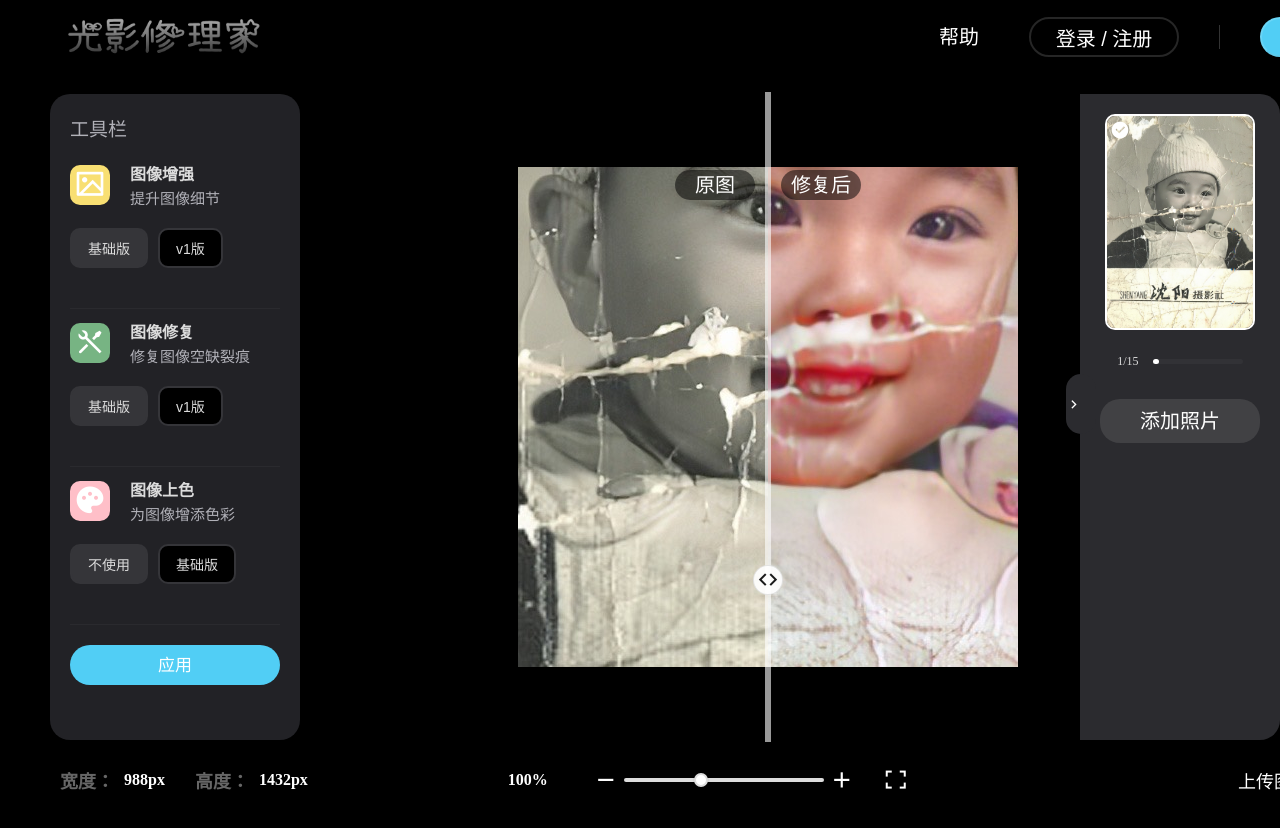
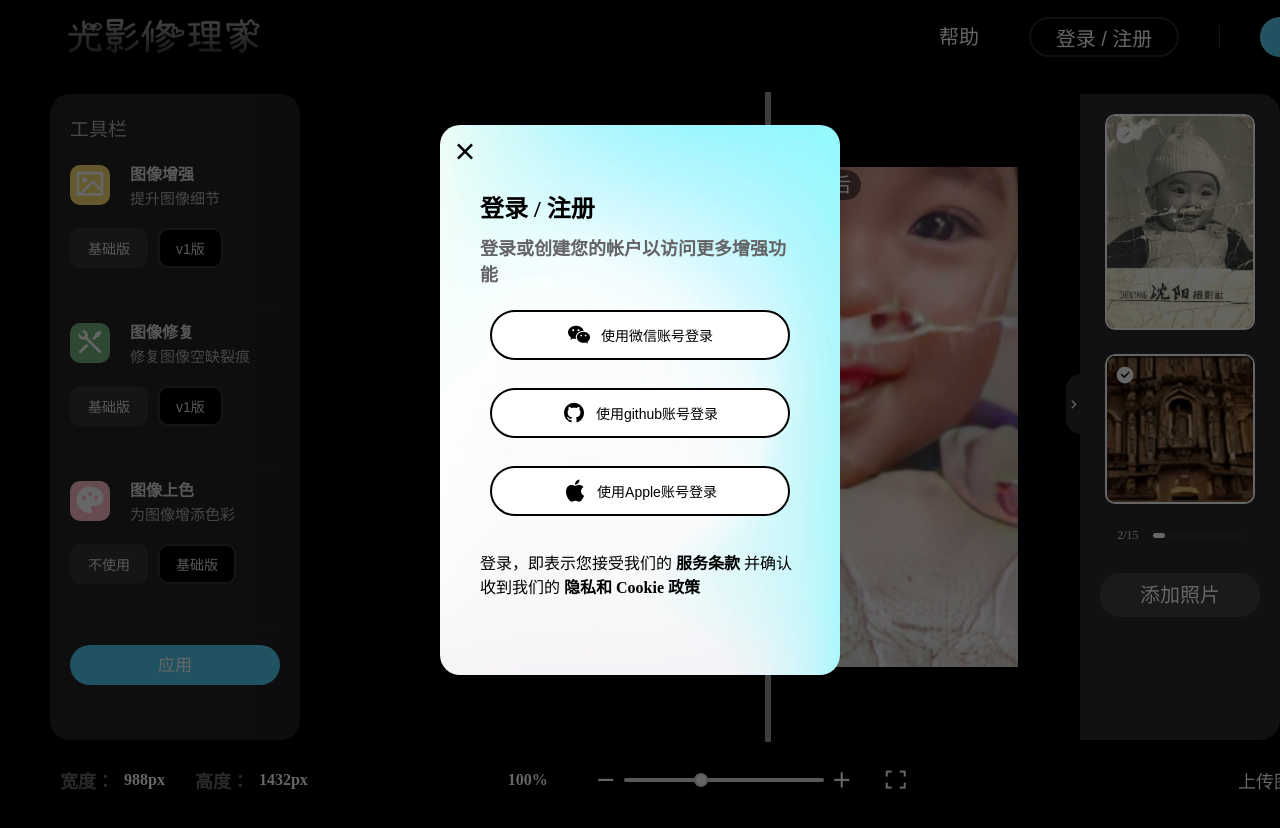
Before and after one commit to readytogo1/LightShadow-Restorers, a Vue app: page / in a window 1280 px wide. Both pictures are taken after a click on the button "登录 / 注册". Shown: the top 828 px of the page. Built offline with nearby package versions, Linux system fonts and the light colour scheme.

Commit message:
增加登录弹窗页面

```diff
--- a/src/App.vue
+++ b/src/App.vue
@@ -18,8 +18,6 @@
 </template>
 
 <style scoped>
-
-
 .left-sider {
   position: relative;
   width: 350px;
@@ -52,7 +50,7 @@ import ZoomControls from './components/ZoomControls.vue';
 
 import { ref, reactive } from 'vue'
 const imgPath = ["/img/1.jpg", '/img/2.jpg']
-const imgPathHis = ["/img/1.jpg"]
+const imgPathHis = ["/img/1.jpg","/img/3.jpg"]
 
 const scale = ref(1)
 const imageSize = ref({
--- a/src/assets/main.css
+++ b/src/assets/main.css
@@ -2,6 +2,14 @@
     margin: 0;
     padding: 0;
     box-sizing: border-box;
+}
+button{
+    cursor: pointer;
+}
+a{
+    text-decoration: none;
+    color: inherit;
+    font-weight: bold;
 }
 ::-webkit-scrollbar {
     width: 5px;											/* //定义滚动条宽度 */
--- a/src/components/History.vue
+++ b/src/components/History.vue
@@ -175,13 +175,14 @@ const toggleShow = function () {
     border-radius: 10px;
     overflow: hidden;
     position: relative;
+    margin-top: 20px;
 }
 
 .item i {
     font-size: 20px;
     position: absolute;
-    top: 25px;
-    left: 5px;
+    top: 10px;
+    left: 10px;
     color: #fff;
     border-radius: 50%;
     z-index: 10;
@@ -191,7 +192,6 @@ const toggleShow = function () {
     width: 150px;
     border-radius: 10px;
     border: 2px solid white;
-    margin-top: 20px;
 }
 .history-wrapper .item:hover::before {
     content: "";
--- a/src/components/TopBar.vue
+++ b/src/components/TopBar.vue
@@ -1,8 +1,12 @@
 <script setup>
-
+import LoginLayer from "./window/LoginLayer.vue"
+import {ref} from "vue"
+const showLogin = ref(false)
 </script>
 
 <template>
+    <LoginLayer :is-show="showLogin" @hide="showLogin = false"></LoginLayer>
+
     <div class="bar-wrapper">
         <div class="brand-wrapper">
             <a href="/" class="brand">
@@ -11,7 +15,7 @@
         </div>
         <div class="operation-wrapper">
             <span class="help op">帮助</span>
-            <button class="log-reg op">登录 / 注册</button>
+            <button class="log-reg op" @click="showLogin = true">登录 / 注册</button>
             <div class="line"></div>
             <button class="download op">下载
                 <i class="ri-download-line"></i>
--- /dev/null
+++ b/src/components/UI/Mask.vue
@@ -0,0 +1,30 @@
+<script setup>
+const props = defineProps(['isShow'])
+const emits = defineEmits(['hide'])
+</script>
+
+<template>
+    <!-- Teleport可以将组件渲染到网页的指定位置 -->
+    <Teleport to="body">
+        <div
+            :="$attrs"
+            @click.self="$emit('hide')"
+            class="mask"
+            v-show="props.isShow"
+        >
+            <slot></slot>
+        </div>
+    </Teleport>
+</template>
+
+<style scoped>
+.mask{
+    z-index: 9999;
+    position: fixed;
+    top: 0;
+    bottom: 0;
+    left: 0;
+    right: 0;
+    background-color: rgba(0, 0, 0, .6);
+}
+</style>
--- /dev/null
+++ b/src/components/window/LoginLayer.vue
@@ -0,0 +1,101 @@
+<template>
+  <div>
+    <!-- 其他组件内容 -->
+
+    <Mask :is-show="isShow" @hide="$emit('hide')">
+      <!-- 需要在遮罩层内显示的登录弹窗 -->
+      <div class="log-layer">
+        <i class="ri-close-line" @click="$emit('hide')"></i>
+        <h1>登录 / 注册</h1>
+        <h2>登录或创建您的帐户以访问更多增强功能</h2>
+        <div class="opt-wrapper">
+          <button>
+            <i class="ri-wechat-fill"></i>
+            <span>使用微信账号登录</span>
+          </button>
+          <button>
+            <i class="ri-github-fill"></i>
+            <span>使用github账号登录</span>
+          </button>
+          <button>
+            <i class="ri-apple-fill"></i>
+            <span>使用Apple账号登录</span>
+          </button>
+        </div>
+        <p>登录，即表示您接受我们的 <a href="">服务条款</a> 并确认收到我们的 <a href="">隐私和 Cookie 政策</a> </p>
+      </div>
+    </Mask>
+  </div>
+</template>
+
+<script setup>
+import Mask from '../UI/Mask.vue'; // 导入 Mask.vue 组件
+import { defineProps, defineEmits } from 'vue';
+
+const props = defineProps(['isShow'])
+const emits = defineEmits(['hide']);
+
+</script>
+
+<style scoped>
+.log-layer{
+  width: 400px;
+  height: 550px;
+  background-image: url('/static/bc.jpg');
+  background-repeat: no-repeat;
+  background-position: center center;
+  background-size: cover;
+  position: absolute;
+  top: 0;
+  bottom: 0;
+  left: 0;
+  right: 0;
+  padding: 64px 40px;
+  margin: auto;
+  border-radius: 20px;
+  display: flex;
+  flex-direction: column;
+}
+.log-layer>i{
+  color: #000;
+  font-size: 30px;
+  position: absolute;
+  top: 10px;
+  left: 10px;
+  cursor: pointer;
+}
+h1{
+  font-size: 24px;
+}
+h2{
+  color: #646466;
+  margin-top: 10px;
+  margin-bottom: 10px;
+  font-size: 18px;
+}
+
+.opt-wrapper{
+  display: flex;
+  flex-direction: column;
+  align-items: center;
+  margin-bottom: 20px;
+}
+.opt-wrapper button{
+  width: 300px;
+  height: 50px;
+  background-color: #fff;
+  border-radius: 99px;
+  border: 2px solid black;
+  margin: 14px;
+  display: flex;
+  align-items: center;
+  justify-content: center;
+}
+.opt-wrapper button i{
+  font-size: 24px;
+  margin-right: 10px;
+}
+.opt-wrapper button span{
+  font-size: 14px;
+}
+</style>
```
Also changed, not shown: public/static/bc.jpg (added).
